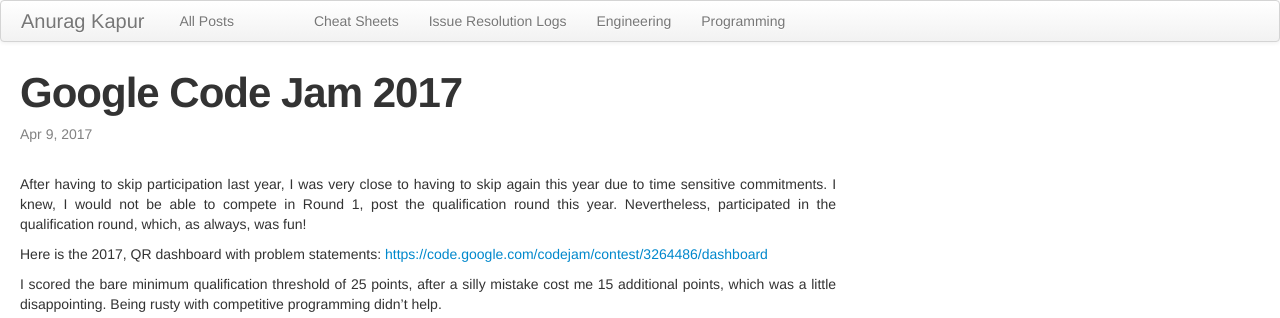
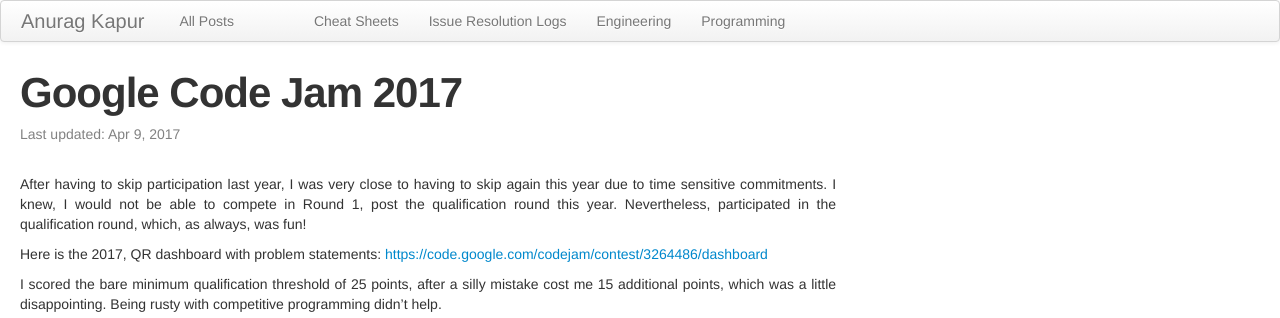
Before and after one commit to anuragkapur/anuragkapur.github.io, a Jekyll site: the page built from blog/programming/fp/haskell/_posts/2017-04-09-google-code-jam-2017.md, in a window 1280 px wide. Shown: the top 318 px of the page. Built offline with Jekyll 4.4.1, drawn with Linux system fonts in a browser that asks for light colours; comment, search, counter and statistics services are not loaded.

Commit message:
Add label to post date

```diff
--- a/_layouts/post.html
+++ b/_layouts/post.html
@@ -7,7 +7,7 @@
       <div class="span8">
         <header class="post-header">
           <h1 class="post-title" itemprop="name headline">{{ page.title }}</h1>
-          <p class="post-meta"><time datetime="{{ page.date | date_to_xmlschema }}" itemprop="datePublished">{{ page.date | date: "%b %-d, %Y" }}</time>{% if page.author %} • <span itemprop="author" itemscope itemtype="http://schema.org/Person"><span itemprop="name">{{ page.author }}</span></span>{% endif %}</p>
+          <p class="post-meta">Last updated: <time datetime="{{ page.date | date_to_xmlschema }}" itemprop="datePublished">{{ page.date | date: "%b %-d, %Y" }}</time>{% if page.author %} • <span itemprop="author" itemscope itemtype="http://schema.org/Person"><span itemprop="name">{{ page.author }}</span></span>{% endif %}</p>
         </header>
 
         <div class="post-content" itemprop="articleBody">
```
